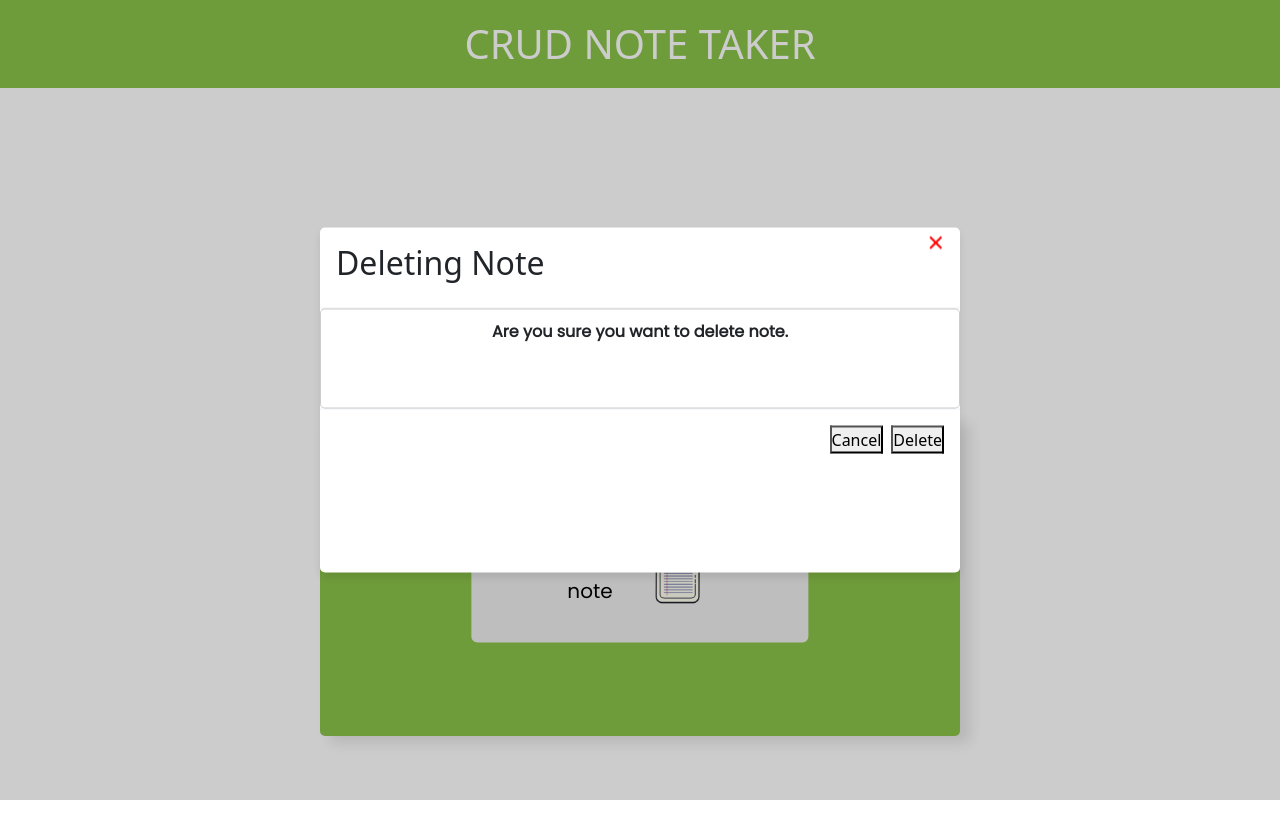
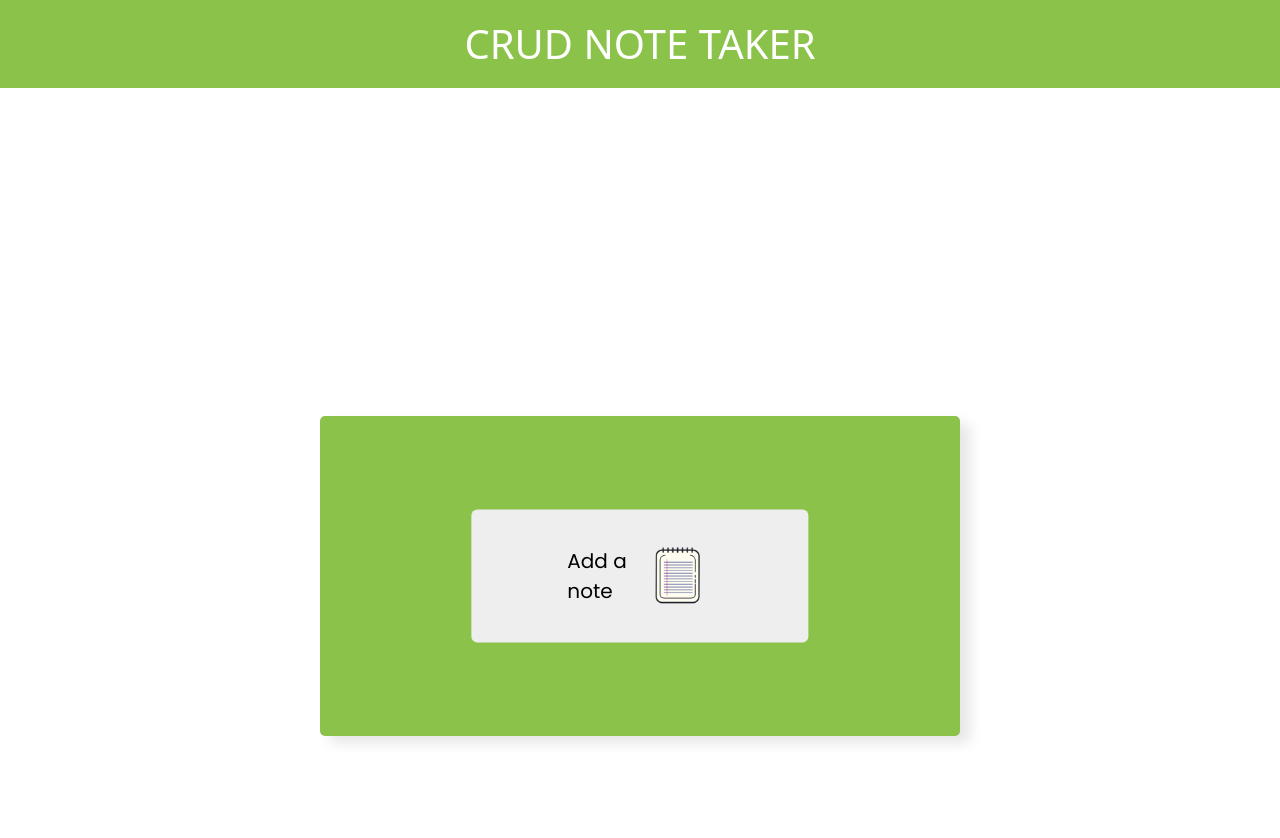
Before and after one commit to Anthony-G89/CRUD_Note_Taker, a React (Create React App) app: page / in a window 1280 px wide. Shown: the top 838 px of the page. Built offline with nearby package versions, Linux system fonts and the light colour scheme; a web font is replaced by a local one.

Commit message:
Addedthe functions to open and close DeleteModal

```diff
--- a/src/App.js
+++ b/src/App.js
@@ -12,8 +12,14 @@ function App() {
 
   const [showModal, setShowModal] = useState(false);
 
+
+  // This function will open a Modal for when user wants to delete a note
   const btnToDeleteBtn = () => {
     setShowModal(true);
+  };
+
+  const closeModal = () => {
+    setShowModal(false)
   };
 
 
@@ -32,6 +38,7 @@ function App() {
         </Switch>
           < DeleteModal
         openModal={showModal}
+        closeModal={closeModal}
       />
       </Router>
 
--- a/src/components/DeleteModal/index.js
+++ b/src/components/DeleteModal/index.js
@@ -1,26 +1,29 @@
 import React from 'react';
 import "./style.css";
 
-const DeleteModal = ({ openModal }) => {
+const DeleteModal = ({ openModal , closeModal }) => {
 
 
     return (
         <div>
-            <div className="modal-wrapper">
+
+           { openModal ? <div className="modal-wrapper">
                 <div className="modal-box">
                     <div className="modal-header">
                         <h2 className="modal-Title">Deleting Note</h2>
-                        <span className="closeBtn">&times;</span>
+                        <span onClick={closeModal} className="closeBtn">&times;</span>
                     </div>
                     <div className="modal-content">
                         <p className="modal-text">Are you sure you want to delete note.</p>
                     </div>
                     <div className="modal-footer">
-                        <button>Cancel</button>
-                        <button>Delete</button>
+                        <button onClick={closeModal} className="cancelBtn">Cancel</button>
+                        <button className="deleteBtn">Delete</button>
                     </div>
                 </div>
             </div>
+                : null}
+
         </div>
     )
 }
--- a/src/components/DeleteModal/style.css
+++ b/src/components/DeleteModal/style.css
@@ -14,21 +14,26 @@
     left: 50%;
     transform: translate(-50%, -50%);
     width: 50%;
-    height: 345px;
+    height: 365px;
     background-color: rgb(255, 255, 255);
     border-radius: 5px;
     box-shadow: 0px 5px 10px rgba(0, 0, 0, 0.1);
+    padding: 10px;
+    animation: modalBox 650ms ;
+    animation-iteration-count: 1;
 }
 
+
+
 .modal-header{
-display: flex;
-justify-content: space-between;
-align-items: center;
+    display: flex;
+    justify-content: space-between;
+    align-items: center;
+    border: none;
 }
 
 .modal-Title {
-    width: 98%;
-    height: 5vh;
+    height: 6vh;
 }
 
 .closeBtn {
@@ -39,8 +44,11 @@ align-items: center;
     color: red;
 }
 .modal-content {
-    padding: 10px ;
+    top: 30px;
+    padding: 10px;
     height: 100px;
+    border: 1px double rgb(128, 128, 128);
+    /* background-color: rgb(214, 203, 214); */
 }
 
 .modal-text {
@@ -48,3 +56,41 @@ align-items: center;
     text-align: center;
     font-weight: bold;
 }
+
+.modal-footer {
+    position: relative;
+    top: 85px;
+    right: 20px;
+    border: none;
+}
+
+.cancelBtn {
+    padding: 4px 10px;
+    font-family: 'Poppins', sans-serif;
+    background-color: rgb(28, 28, 247);
+    color: white;
+    letter-spacing: 1px;
+}
+.deleteBtn {
+    padding: 4px 10px;
+    font-family: 'Poppins', sans-serif;
+    background-color: rgb(243, 26, 26);
+    color: white;
+    letter-spacing: 1px;
+}
+
+
+
+/* KeyFrames */
+
+@keyframes modalBox {
+    from {
+        transform: translateX(-100%);
+        opacity: 0;
+    }
+    to {
+        transform: translate(-50%, -50%);
+        opacity: 1;
+    }
+
+}
--- a/src/components/Notes/index.js
+++ b/src/components/Notes/index.js
@@ -7,7 +7,6 @@ import axios from "axios";
 
 function Notes({ btnToDeleteBtn }) {
 
-  console.log(btnToDeleteBtn);
     const [noteTitle, setNoteTitle] = useState("");
     const [noteBody, setNoteBody] = useState("");
 
@@ -28,11 +27,6 @@ function Notes({ btnToDeleteBtn }) {
             alert("Your note has been posted! 😃")
         });
     };
-
-    // const clearState = () => {
-    //     setNoteTitle( "")
-    //     setNoteBody("");
-    // }
 
     return (
         <div className="noteContainer">
```
